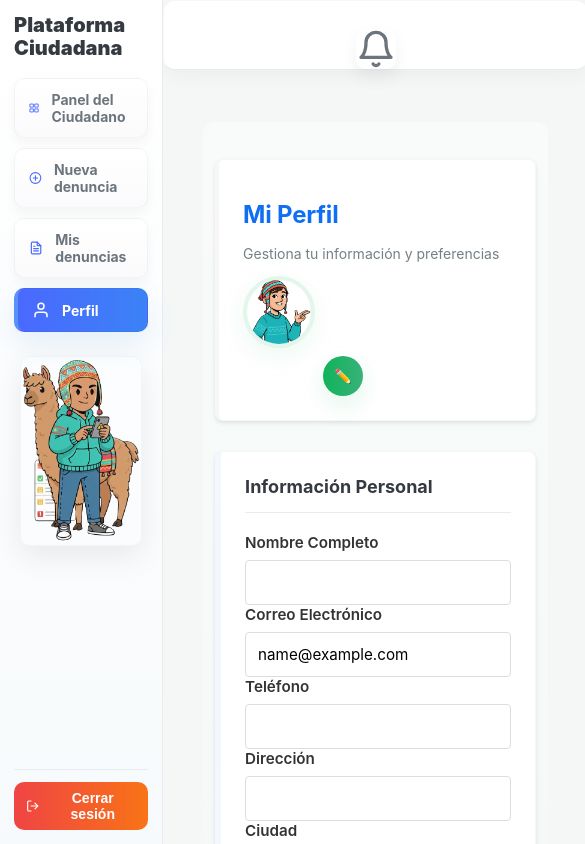
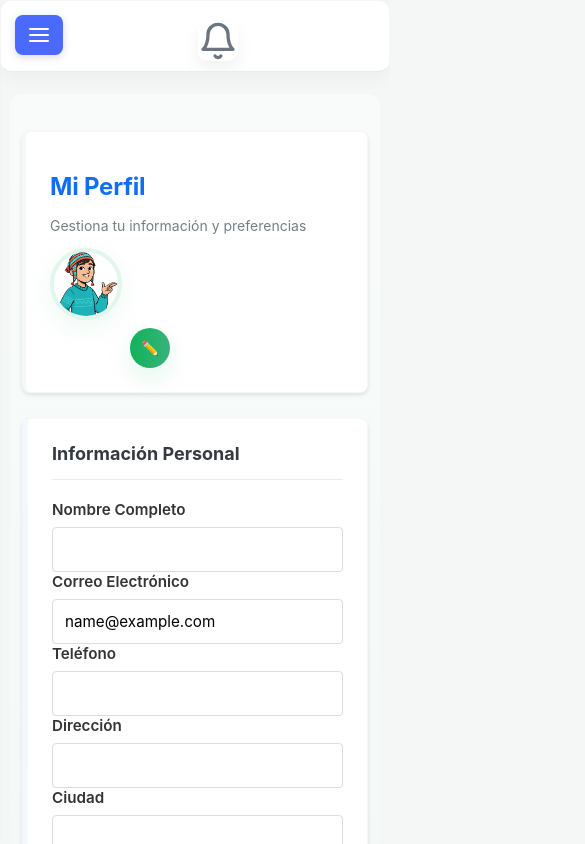
Before and after one commit to RonaldoTcnJnc/SistemadeDenuncias, a React (Vite) app: page /perfil in a window 390 px wide. Shown: the top 844 px of the page, 585 px wide, since content can reach past the window. Built offline with nearby package versions, Linux system fonts and the light colour scheme; sample sign-in values are in the browser's storage; the HTML template or start-up script is replaced by a standard one.

Commit message:
Add comprehensive mobile responsive design for all dashboards

```diff
--- a/src/components/DashboardLayout/DashboardLayout.css
+++ b/src/components/DashboardLayout/DashboardLayout.css
@@ -11,7 +11,8 @@
   height: 70px;
   background: var(--white-color);
   border-bottom: 1px solid var(--medium-gray-color);
-  padding: 0 40px;
+  padding: 20px;
+  overflow-y: auto;
   display: flex;
   justify-content: flex-end;
   align-items: center;
@@ -41,3 +42,85 @@
   padding-bottom: 15px;
   margin-bottom: 20px;
 }
+
+/* Botón hamburguesa móvil */
+.mobile-menu-toggle {
+  display: none;
+  position: fixed;
+  top: 15px;
+  left: 15px;
+  z-index: 1001;
+  background: var(--primary-color);
+  color: white;
+  border: none;
+  padding: 10px;
+  border-radius: 8px;
+  cursor: pointer;
+  box-shadow: 0 2px 8px rgba(0, 0, 0, 0.15);
+}
+
+.mobile-menu-toggle svg {
+  width: 24px;
+  height: 24px;
+}
+
+/* Overlay para cerrar sidebar en móvil */
+.sidebar-overlay {
+  display: none;
+  position: fixed;
+  top: 0;
+  left: 0;
+  right: 0;
+  bottom: 0;
+  background: rgba(0, 0, 0, 0.5);
+  z-index: 999;
+}
+
+/* Mobile responsive */
+@media (max-width: 768px) {
+  .mobile-menu-toggle {
+    display: flex;
+    align-items: center;
+    justify-content: center;
+  }
+
+  .sidebar-overlay {
+    display: block;
+  }
+
+  .dashboard-layout-container {
+    flex-direction: column;
+  }
+
+  .dashboard-header {
+    padding: 15px;
+    padding-left: 60px;
+    /* Espacio para el botón hamburguesa */
+    height: auto;
+    min-height: 60px;
+  }
+
+  .dashboard-page-content {
+    padding: 15px;
+  }
+
+  .card {
+    padding: 15px;
+    margin-bottom: 15px;
+  }
+}
+
+@media (max-width: 480px) {
+  .dashboard-header {
+    padding: 10px;
+    padding-left: 55px;
+  }
+
+  .dashboard-page-content {
+    padding: 10px;
+  }
+
+  .card {
+    padding: 12px;
+  }
+}
--- a/src/components/DashboardLayout/DashboardLayout.jsx
+++ b/src/components/DashboardLayout/DashboardLayout.jsx
@@ -1,13 +1,36 @@
-import React from 'react';
+import React, { useState } from 'react';
 import Sidebar from '../Sidebar/Sidebar';
 import './DashboardLayout.css';
-import { FiBell } from 'react-icons/fi';
-
+import { FiBell, FiMenu, FiX } from 'react-icons/fi';
 
 const DashboardLayout = ({ children }) => {
+    const [sidebarOpen, setSidebarOpen] = useState(false);
+
+    const toggleSidebar = () => {
+        setSidebarOpen(!sidebarOpen);
+    };
+
     return (
         <div className="dashboard-layout-container">
-            <Sidebar />
+            {/* Botón hamburguesa para móvil */}
+            <button
+                className="mobile-menu-toggle"
+                onClick={toggleSidebar}
+                aria-label="Toggle menu"
+            >
+                {sidebarOpen ? <FiX /> : <FiMenu />}
+            </button>
+
+            {/* Overlay cuando sidebar está abierto en móvil */}
+            {sidebarOpen && (
+                <div
+                    className="sidebar-overlay"
+                    onClick={toggleSidebar}
+                />
+            )}
+
+            <Sidebar isOpen={sidebarOpen} onClose={toggleSidebar} />
+
             <div className="dashboard-main-content">
                 <header className="dashboard-header">
                     <div>{/* Espacio para breadcrumbs o título */}</div>
--- a/src/components/Sidebar/Sidebar.css
+++ b/src/components/Sidebar/Sidebar.css
@@ -1,6 +1,7 @@
 .sidebar-container {
   width: 260px;
-  background: linear-gradient(180deg,#ffffff,#f7fafc); /* fondo claro profesional */
+  background: linear-gradient(180deg, #ffffff, #f7fafc);
+  /* fondo claro profesional */
   height: 100vh;
   padding: 20px;
   border-right: 1px solid var(--medium-gray-color);
@@ -38,30 +39,40 @@
   border-radius: 10px;
   font-weight: 700;
   transition: all 0.14s ease;
-  background: linear-gradient(180deg, rgba(255,255,255,0.9), rgba(250,250,252,0.9)); /* sutil */
+  background: linear-gradient(180deg, rgba(255, 255, 255, 0.9), rgba(250, 250, 252, 0.9));
+  /* sutil */
   border: 1px solid rgba(15, 23, 42, 0.04);
   box-shadow: 0 6px 12px rgba(12, 24, 36, 0.04);
 }
 
-.sidebar-link svg { color: var(--primary-color); font-size:18px; }
+.sidebar-link svg {
+  color: var(--primary-color);
+  font-size: 18px;
+}
 
 /* Hover: elevar y cambiar fondo */
 .sidebar-link:hover {
   transform: translateY(-4px);
-  background: linear-gradient(180deg, rgba(250,250,252,1), rgba(242,246,250,1));
+  background: linear-gradient(180deg, rgba(250, 250, 252, 1), rgba(242, 246, 250, 1));
   color: var(--primary-color);
   box-shadow: 0 12px 24px rgba(10, 20, 30, 0.06);
 }
-.sidebar-link:hover svg { color: var(--primary-color); }
+
+.sidebar-link:hover svg {
+  color: var(--primary-color);
+}
 
 /* Activo: color de fondo acentuado y texto claro */
 .sidebar-link.active {
   background: linear-gradient(90deg, var(--primary-color), #3b82f6);
   color: #fff;
   box-shadow: 0 12px 28px rgba(47, 142, 214, 0.12);
-  border-left: 4px solid rgba(255,255,255,0.14);
+  border-left: 4px solid rgba(255, 255, 255, 0.14);
 }
-.sidebar-link.active svg { color: #fff; }
+
+.sidebar-link.active svg {
+  color: #fff;
+}
 
 /* Imagen situada bajo la navegación */
 .sidebar-image-container {
@@ -71,14 +82,15 @@
   align-items: center;
   padding: 6px;
 }
+
 .sidebar-image {
   width: 100%;
   max-width: 220px;
   height: auto;
   border-radius: 10px;
   object-fit: contain;
-  box-shadow: 0 10px 30px rgba(2,6,12,0.08);
-  border: 1px solid rgba(10,20,30,0.03);
+  box-shadow: 0 10px 30px rgba(2, 6, 12, 0.08);
+  border: 1px solid rgba(10, 20, 30, 0.03);
 }
 
 /* Footer con botón de logout */
@@ -90,6 +102,7 @@
   gap: 10px;
   align-items: center;
 }
+
 .logout-btn {
   width: 100%;
   display: flex;
@@ -102,13 +115,61 @@
   color: #fff;
   border: none;
   cursor: pointer;
-  font-weight:700;
+  font-weight: 700;
   transition: transform .12s;
 }
-.logout-btn:hover { transform: translateY(-3px); box-shadow: 0 14px 30px rgba(249, 115, 22, 0.12); }
+
+.logout-btn:hover {
+  transform: translateY(-3px);
+  box-shadow: 0 14px 30px rgba(249, 115, 22, 0.12);
+}
 
 /* Responsive */
 @media (max-width: 980px) {
-  .sidebar-container{ width: 240px; padding: 14px; }
-  .sidebar-image { max-width: 200px; }
+  .sidebar-container {
+    width: 240px;
+    padding: 14px;
+  }
+
+  .sidebar-image {
+    max-width: 200px;
+  }
 }
+
+@media (max-width: 768px) {
+  .sidebar-container {
+    position: fixed;
+    left: -280px;
+    top: 0;
+    width: 280px;
+    height: 100vh;
+    z-index: 1000;
+    transition: left 0.3s ease;
+    box-shadow: 2px 0 10px rgba(0, 0, 0, 0.2);
+  }
+
+  .sidebar-container.open {
+    left: 0;
+  }
+
+  .sidebar-image-container {
+    display: none;
+    /* Ocultar imagen en móvil para ahorrar espacio */
+  }
+}
+
+@media (max-width: 480px) {
+  .sidebar-container {
+    width: 260px;
+    left: -270px;
+  }
+
+  .sidebar-header {
+    font-size: 18px;
+  }
+
+  .sidebar-link {
+    padding: 10px 12px;
+    font-size: 14px;
+  }
+}
```
Also changed, not shown: src/components/HomePage/HomePage.css (+271 -26 lines).
